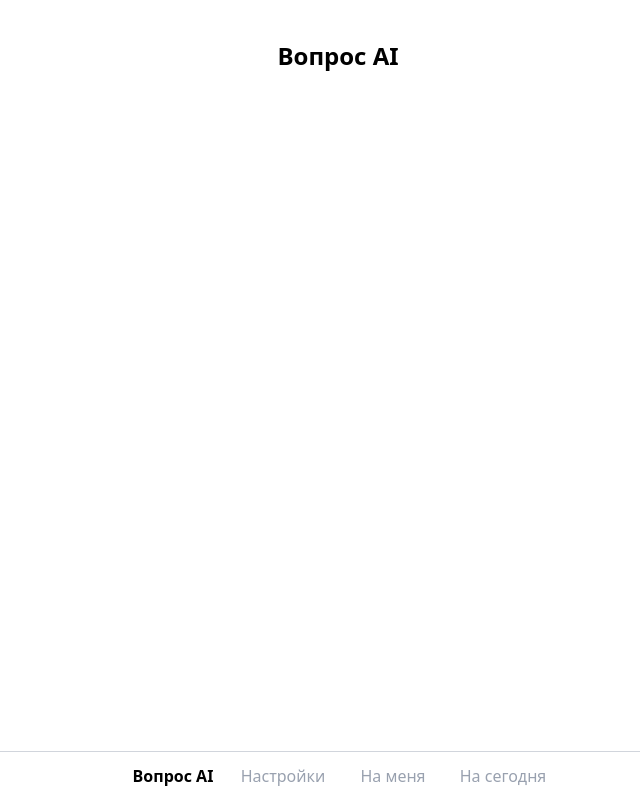
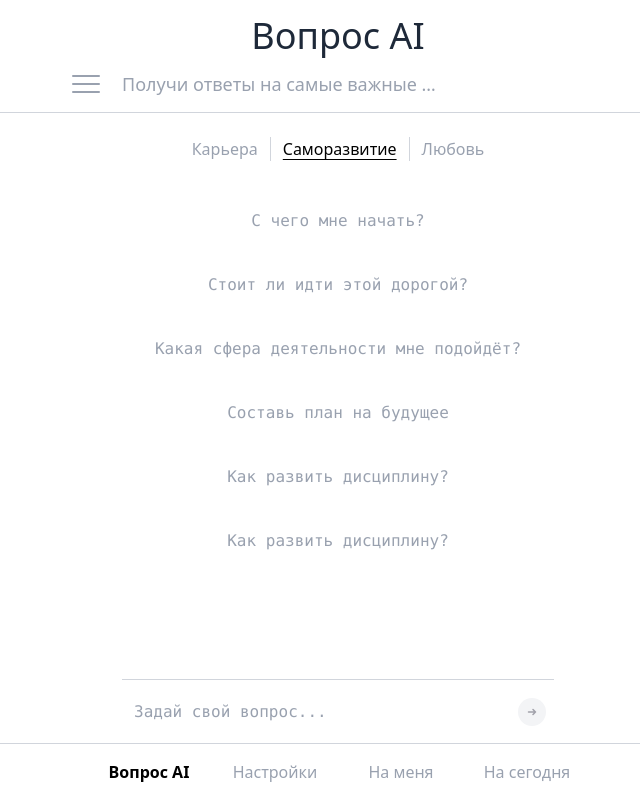
Before and after one commit to NikitaBest/Test-Front-NatalCard, a React (Vite) app: page /ask-ai in a window 1280 px wide. Shown: the whole page, without its empty margins (302-942 px from the left). Built offline with nearby package versions, Linux system fonts and the light colour scheme.

Commit message:
UI: доработки AskAI — фиксированные отступы, цвета, выделение выбранного вопроса, улучшение меню

```diff
--- /dev/null
+++ b/src/components/AskAITabs.jsx
@@ -0,0 +1,31 @@
+import React from 'react';
+
+const tabs = [
+  { label: 'Карьера', value: 'career' },
+  { label: 'Саморазвитие', value: 'self' },
+  { label: 'Любовь', value: 'love' },
+];
+
+export default function AskAITabs({ active = 'self', onChange }) {
+  return (
+    <div className="flex items-center justify-center gap-1 mt-2 select-none max-w-xs mx-auto">
+      {tabs.map((tab, idx) => (
+        <React.Fragment key={tab.value}>
+          <button
+            className={
+              'text-base px-1 transition ' +
+              (active === tab.value
+                ? 'text-black font-normal underline underline-offset-4 decoration-1'
+                : 'text-gray-400 font-normal')
+            }
+            onClick={() => onChange && onChange(tab.value)}
+            type="button"
+          >
+            {tab.label}
+          </button>
+          {idx < tabs.length - 1 && <span className="h-6 w-px bg-gray-300 mx-1" />}
+        </React.Fragment>
+      ))}
+    </div>
+  );
+}
--- a/src/components/BottomMenu.jsx
+++ b/src/components/BottomMenu.jsx
@@ -12,7 +12,7 @@ export default function BottomMenu({ activeIndex = 2 }) {
   const navigate = useNavigate();
   return (
     <nav className="fixed left-0 right-0 bottom-0 bg-white border-t border-gray-300 z-50">
-      <div className="flex justify-between items-center px-1 py-3 max-w-md mx-auto">
+      <div className="flex justify-between items-center px-1 pt-4 pb-4 max-w-lg mx-auto">
         {menu.map((item, idx) => (
           <button
             key={item.label}
--- /dev/null
+++ b/src/components/TodayInfoBlock.jsx
@@ -0,0 +1,46 @@
+import React from 'react';
+
+export default function TodayInfoBlock({
+  title = 'Солнце в Стрельце',
+  tips = [
+    { icon: '⭐', text: 'Сегодня вас ждет лучший день в вашей жизни' },
+    { icon: '🌱', text: 'Будьте осторожнее в первой половине дня' },
+  ],
+  image,
+  blocks = [
+    {
+      title: 'Ваше Солнце',
+      text: 'определяет ваше эго, идентичность и главную роль в жизни. Находясь в знаке Стрельца, оно наделяет вас неутомимой жаждой познания и стремлением к свободе. Ваша сила — в поиске смысла и расширении границ, как физических, так и интеллектуальных. Вы здесь, чтобы учиться и вдохновлять других своим оптимизмом.'
+    },
+    {
+      title: 'Ваша Луна',
+      text: 'определяет ваше эго, идентичность и главную роль в жизни. Находясь в знаке Стрельца, оно наделяет вас неутомимой жаждой познания и стремлением к свободе. Ваша сила — в поиске смысла и расширении границ, как физических, так и интеллектуальных. Вы здесь, чтобы учиться и вдохновлять других своим оптимизмом.'
+    }
+  ]
+}) {
+  return (
+    <div className="w-full max-w-xl mx-auto px-4 pb-8">
+      <h2 className="font-mono text-xl font-normal text-gray-800 mb-4 mt-6 text-left">{title}</h2>
+      <ul className="mb-4">
+        {tips.map((tip, i) => (
+          <li key={i} className="flex items-center gap-2 text-sm mb-2 text-gray-900">
+            <span className="text-lg">{tip.icon}</span>
+            <span>{tip.text}</span>
+          </li>
+        ))}
+      </ul>
+      {image && (
+        <div className="mb-4 flex justify-center">
+          {image}
+        </div>
+      )}
+      {blocks.map((block, i) => (
+        <div key={i} className="mb-4">
+          <div className="font-bold text-base mb-1">{block.title}</div>
+          <div className="text-sm text-gray-900 font-sans whitespace-pre-line">{block.text}</div>
+        </div>
+      ))}
+      <hr className="w-full border-gray-300 mt-6" />
+    </div>
+  );
+}
--- a/src/pages/AskAI.jsx
+++ b/src/pages/AskAI.jsx
@@ -1,9 +1,88 @@
 import BottomMenu from '../components/BottomMenu';
+import AskAITabs from '../components/AskAITabs';
+import { useState } from 'react';
+
+function HamburgerIcon() {
+  return (
+    <div className="flex flex-col justify-center items-center h-10 w-10">
+      <span className="block w-7 h-0.5 bg-gray-400 mb-1.5 rounded" />
+      <span className="block w-7 h-0.5 bg-gray-400 mb-1.5 rounded" />
+      <span className="block w-7 h-0.5 bg-gray-400 rounded" />
+    </div>
+  );
+}
+
+const QUESTIONS = {
+  career: [
+    'С чего мне начать?',
+    'Стоит ли идти этой дорогой?',
+    'Какая сфера деятельности мне подойдёт?',
+    'Составь план на будущее',
+    'Как развить дисциплину?'
+  ],
+  self: [
+    'С чего мне начать?',
+    'Стоит ли идти этой дорогой?',
+    'Какая сфера деятельности мне подойдёт?',
+    'Составь план на будущее',
+    'Как развить дисциплину?',
+    'Как развить дисциплину?'
+  ],
+  love: [
+    'Как построить гармоничные отношения?',
+    'Что мешает мне встретить любовь?',
+    'Как понять свои чувства?',
+    'Как наладить отношения с партнёром?'
+  ]
+};
 
 export default function AskAI() {
+  const [activeTab, setActiveTab] = useState('self');
+  const [inputValue, setInputValue] = useState('');
+
+  const handleQuestionClick = (q) => setInputValue(q);
+  const handleInputChange = (e) => setInputValue(e.target.value);
+
   return (
-    <div className="min-h-screen bg-white pt-10">
-      <h1 className="text-center text-2xl font-semibold mb-8">Вопрос AI</h1>
+    <div className="min-h-screen bg-white pt-0">
+      <div className="w-full flex flex-col items-center pb-[92px]">
+        <h1 className="text-center font-anonymous-pro text-4xl font-light text-gray-800 mt-4 mb-2">Вопрос&nbsp;AI</h1>
+        <div className="flex flex-row items-center justify-start w-full max-w-xl mx-auto mb-2 px-4">
+          <HamburgerIcon />
+          <div className="text-left text-xs sm:text-sm md:text-base lg:text-lg font-normal text-gray-400 ml-4 w-[320px] truncate">Получи ответы на самые важные вопросы</div>
+        </div>
+        <hr className="w-[90%] mx-auto border-gray-300 mb-4" />
+        <div className="mb-12">
+          <AskAITabs active={activeTab} onChange={tab => { setActiveTab(tab); setInputValue(''); }} />
+        </div>
+        <div className="flex flex-col items-center w-full max-w-md mx-auto mb-24">
+          {QUESTIONS[activeTab].map((q, i) => (
+            <button
+              key={i}
+              className={`font-mono text-base transition mb-10 focus:outline-none ${inputValue === q ? 'text-black' : 'text-gray-400 hover:text-gray-700'}`}
+              onClick={() => handleQuestionClick(q)}
+              type="button"
+            >
+              {q}
+            </button>
+          ))}
+        </div>
+      </div>
+      <div className="fixed left-0 right-0 bottom-[56px] z-50 w-full flex justify-center pointer-events-none">
+        <div className="w-full max-w-md mx-auto px-2 pointer-events-auto">
+          <div className="flex items-center border-t border-gray-300 bg-white">
+            <input
+              className="flex-1 py-5 px-3 text-base font-mono text-gray-400 bg-transparent outline-none border-none placeholder-gray-400"
+              placeholder="Задай свой вопрос..."
+              value={inputValue}
+              onChange={handleInputChange}
+            />
+            <button className="p-2 flex items-center justify-center" type="button">
+              <svg width="28" height="28" fill="none" viewBox="0 0 28 28"><circle cx="14" cy="14" r="14" fill="#F3F4F6"/><path d="M10.5 14h7m0 0-2.5-2.5M17.5 14l-2.5 2.5" stroke="#A1A1AA" strokeWidth="1.5" strokeLinecap="round" strokeLinejoin="round"/></svg>
+            </button>
+          </div>
+        </div>
+      </div>
       <BottomMenu activeIndex={0} />
     </div>
   );
--- a/src/pages/Today.jsx
+++ b/src/pages/Today.jsx
@@ -1,6 +1,7 @@
 import BottomMenu from '../components/BottomMenu';
 import UserProfileHeader from '../components/UserProfileHeader';
 import TodayCalendar from '../components/TodayCalendar';
+import TodayInfoBlock from '../components/TodayInfoBlock';
 import { useUser } from '../context/UserContext';
 import { useState, useEffect } from 'react';
 
@@ -27,6 +28,25 @@ export default function Today() {
     <div className="min-h-screen w-full max-w-full overflow-x-hidden bg-white pt-0 mx-auto">
       <UserProfileHeader name={userData.name || 'Имя'} username={userData.username || '@username'} />
       <TodayCalendar value={selectedDate} onChange={setSelectedDate} />
+      <h2 className="text-center font-mono text-2xl font-normal text-gray-800 mt-10 mb-6">Ежедневный расклад</h2>
+      <TodayInfoBlock
+        title="Солнце в Стрельце"
+        tips={[
+          { icon: '⭐', text: 'Сегодня вас ждет лучший день в вашей жизни' },
+          { icon: '🌱', text: 'Будьте осторожнее в первой половине дня' },
+        ]}
+        image={<img src="https://upload.wikimedia.org/wikipedia/commons/6/6b/Black_and_white_eye.jpg" alt="eye" className="w-24 h-24 object-contain rounded-full" />}
+        blocks={[
+          {
+            title: 'Ваше Солнце',
+            text: 'определяет ваше эго, идентичность и главную роль в жизни. Находясь в знаке Стрельца, оно наделяет вас неутомимой жаждой познания и стремлением к свободе. Ваша сила — в поиске смысла и расширении границ, как физических, так и интеллектуальных. Вы здесь, чтобы учиться и вдохновлять других своим оптимизмом.'
+          },
+          {
+            title: 'Ваша Луна',
+            text: 'определяет ваше эго, идентичность и главную роль в жизни. Находясь в знаке Стрельца, оно наделяет вас неутомимой жаждой познания и стремлением к свободе. Ваша сила — в поиске смысла и расширении границ, как физических, так и интеллектуальных. Вы здесь, чтобы учиться и вдохновлять других своим оптимизмом.'
+          }
+        ]}
+      />
       <BottomMenu activeIndex={3} />
     </div>
   );
```
